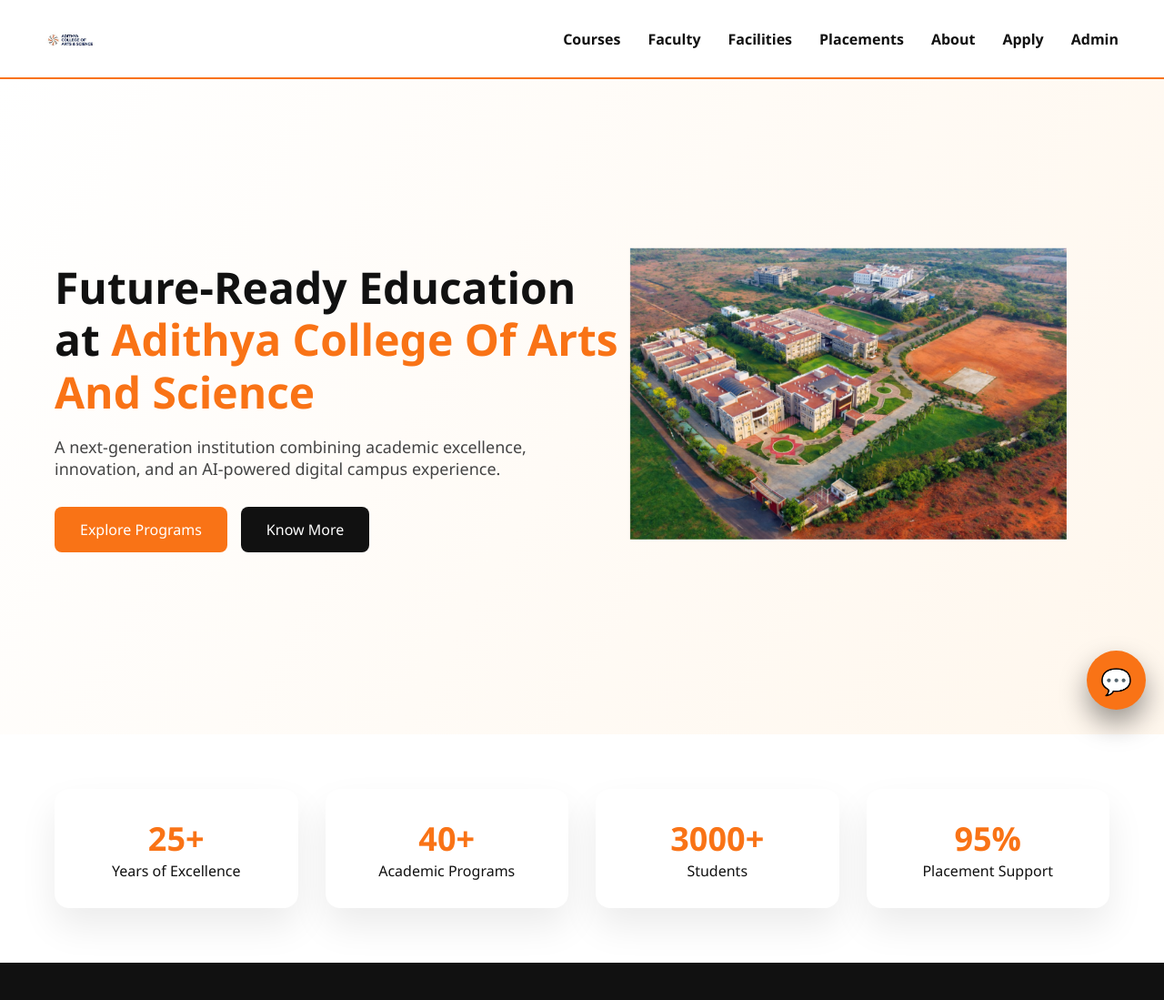
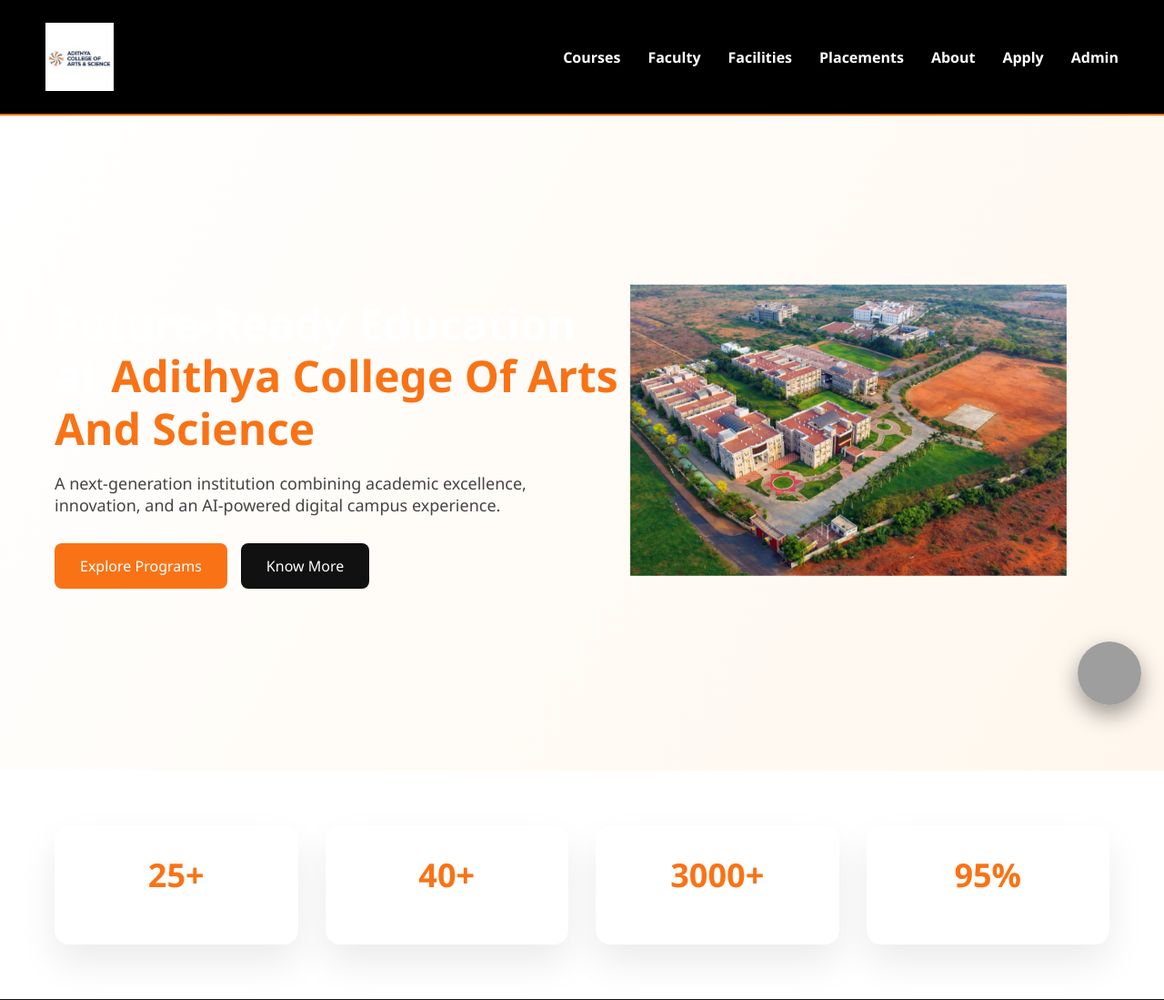
Before and after one commit to dhivyadharshini165-cyber/adithya-chatbot, a Flask app: page / in a window 1280 px wide. Shown: the top 1099 px of the page at 91% size. Run offline with Flask 3, Linux system fonts and the light colour scheme; grey boxes are pictures that could not be loaded.

Commit message:
Update index.html

```diff
--- a/templates/index.html
+++ b/templates/index.html
@@ -10,7 +10,7 @@
 
 body{
     background:#f8fafc;
-    color:#111;
+    color:white;
 }
 
 /* ---------- NAVBAR ---------- */
@@ -21,13 +21,16 @@ body{
     display:flex;
     justify-content:space-between;
     align-items:center;
-    padding:15px 50px;
-    background:rgba(255,255,255,0.9);
+    padding:25px 50px;
+    background:#000;
     backdrop-filter:blur(12px);
     border-bottom:2px solid #f97316;
 }
 
-.navbar img{height:55px;}
+.navbar img{
+    height:75px;   /* increase logo size */
+    width:auto;
+}
 
 .navbar ul{
     list-style:none;
@@ -37,7 +40,7 @@ body{
 
 .navbar ul li a{
     text-decoration:none;
-    color:#111;
+    color:white;
     font-weight:600;
     position:relative;
 }
@@ -199,21 +202,20 @@ body{
 }
 
 /* ---------- CHATBOT ---------- */
-.chatbot{
+.chatbot-img{
     position:fixed;
-    bottom:20px;
-    right:20px;
-    background:#f97316;
-    color:white;
-    width:65px;
-    height:65px;
+    bottom:25px;
+    right:25px;
+    width:70px;
+    height:70px;
     border-radius:50%;
-    font-size:28px;
-    display:flex;
-    align-items:center;
-    justify-content:center;
     cursor:pointer;
-    box-shadow:0 15px 30px rgba(0,0,0,0.4);
+    box-shadow:0 10px 25px rgba(0,0,0,0.4);
+    transition:0.3s;
+}
+
+.chatbot-img:hover{
+    transform:scale(1.1);
 }
 </style>
 </head>
@@ -294,7 +296,9 @@ body{
 </div>
 
 <!-- CHATBOT -->
-<div class="chatbot" onclick="location.href='/chatbot'">💬</div>
+<a href="/chatbot">
+    <img src="/static/ai-bot.png" class="chatbot-img">
+</a>
 
 </body>
 </html>
```
